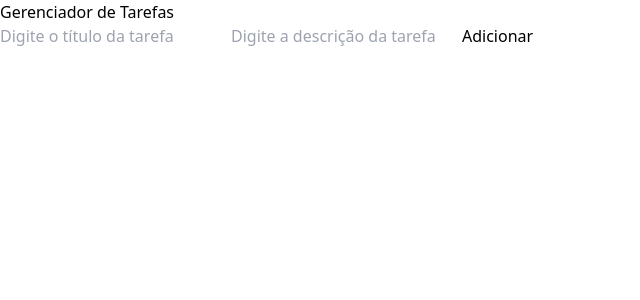
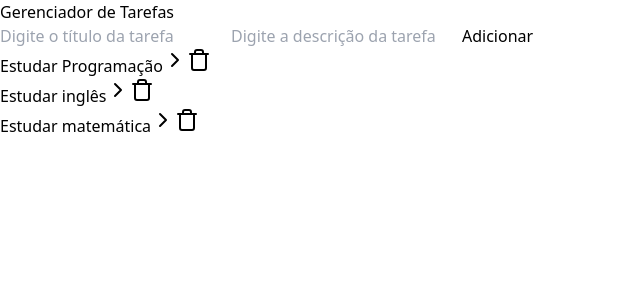
Before and after one commit to ruanfernandes2592/react-yt-lista, a React (Vite) app: page / in a window 1280 px wide. Shown: the top 300 px of the page, without its empty margins (0-640 px from the left). Built offline with nearby package versions, Linux system fonts and the light colour scheme.

Commit message:
Update teste1 App.jsx

```diff
--- a/src/App.jsx
+++ b/src/App.jsx
@@ -6,7 +6,26 @@ import Title from "./components/Title"
 
 function App() {
   const [tasks, setTasks] = useState(
-    JSON.parse(localStorage.getItem('tasks')) || [] // mostra localStorage ou lista vazia caso não tenha nada no localStorage
+    JSON.parse(localStorage.getItem('tasks')) || [
+      {
+    id: 1,
+    title: 'Estudar Programação',
+    description: 'Estudar programação para se tornar um desenvolvedor full stack',
+    isCompleted: false,
+  },
+  {
+    id: 2,
+    title: 'Estudar inglês',
+    description: 'Estudar inglês para se tornar um desenvolvedor full stack',
+    isCompleted: false,
+  },
+  {
+    id: 3,
+    title: 'Estudar matemática',
+    description: 'Estudar matemática para se tornar um desenvolvedor full stack',
+    isCompleted: false,
+  }
+    ] // mostra localStorage ou lista vazia caso não tenha nada no localStorage
   )
   /*{
     id: 1,
```
